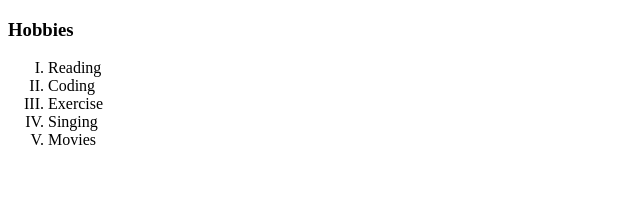
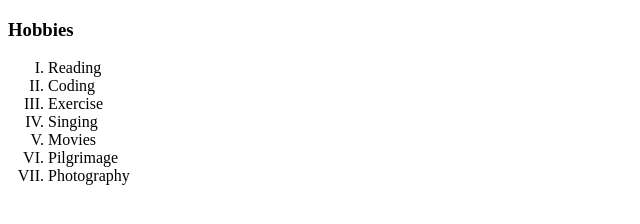
Before and after one commit to jigme-lhendup/I-m-jigme, a plain HTML site: page hobbies.html in a window 1280 px wide. Shown: the whole page, without its empty margins (0-640 px from the left). Drawn offline with Linux system fonts and the light colour scheme.

Commit message:
Update hobbies.html

```diff
--- a/hobbies.html
+++ b/hobbies.html
@@ -14,6 +14,8 @@
     <li>Exercise</li>
     <li>Singing</li>
     <li>Movies</li>
+    <li>Pilgrimage</li>
+    <li>Photography</li>
   </ol>
 </body>
 </html>
```
